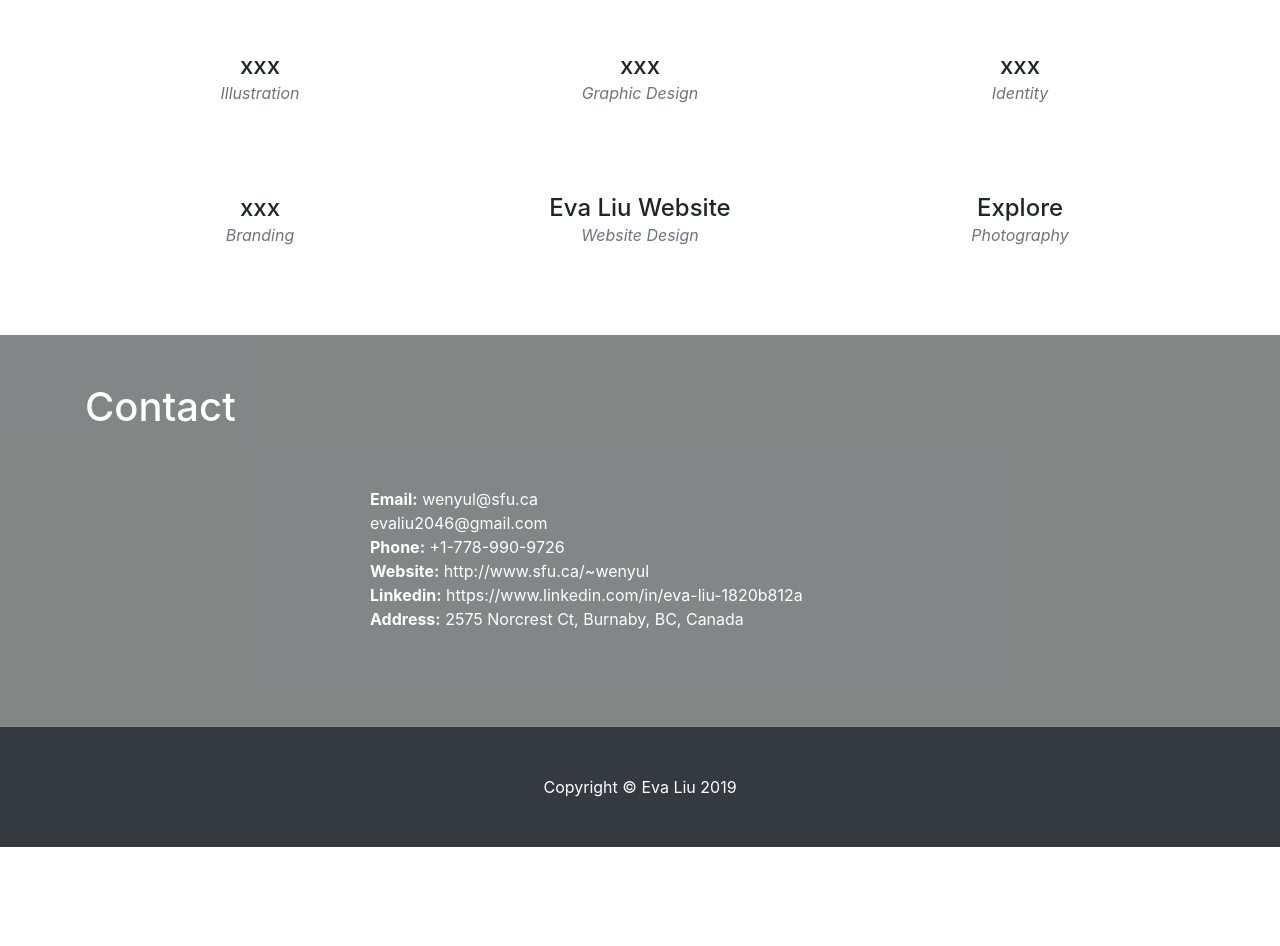
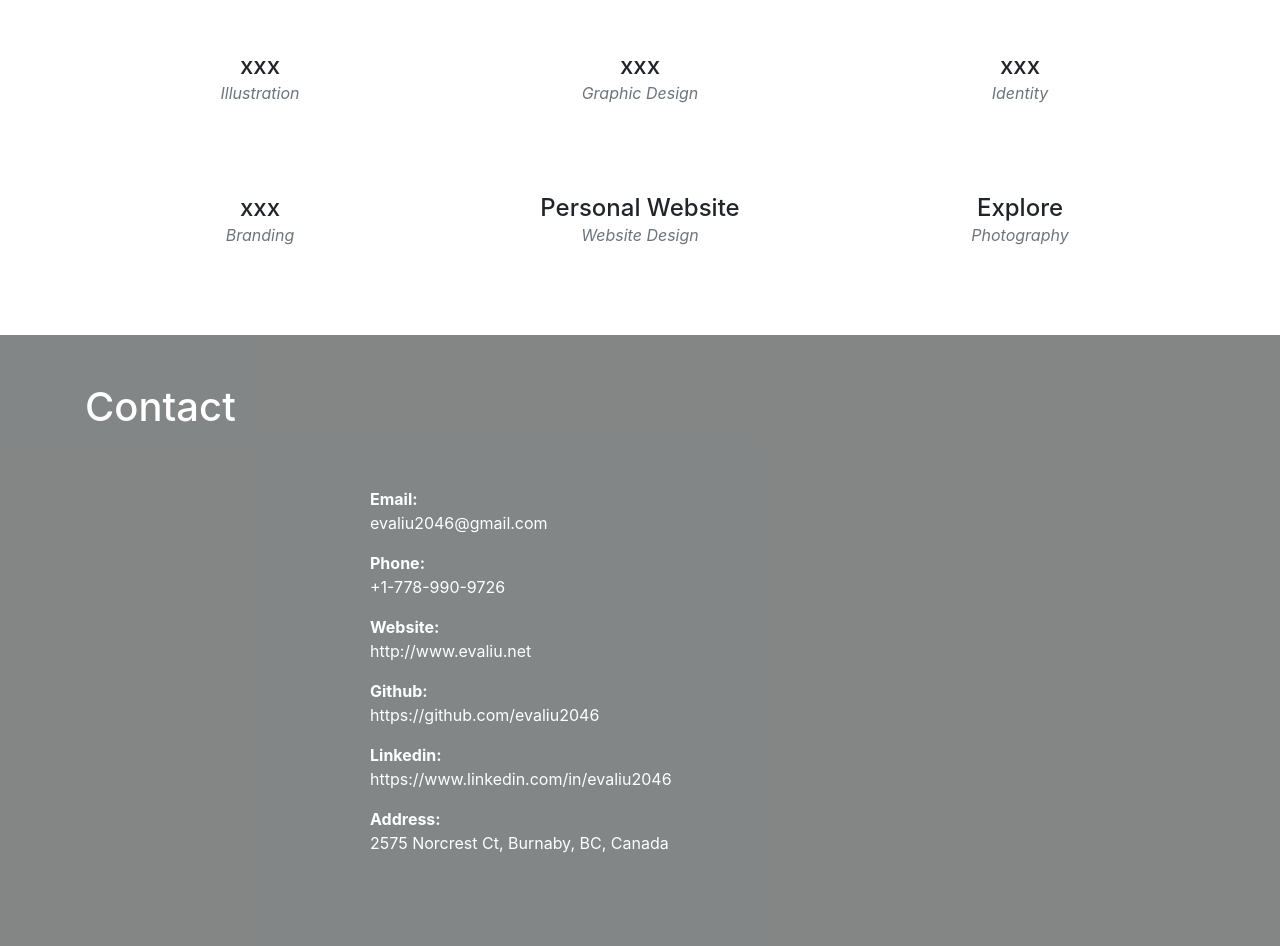
Before and after one commit to evaliu1/Personal_Website, a plain HTML site: page index.html in a window 1280 px wide. Shown: the part 2357-3303 px from the top of the page. Before the commit the page ends 3204 px from the top, so only its background shows below. Drawn offline with nearby package versions, Linux system fonts and the light colour scheme.

Commit message:
Add files via upload

```diff
--- a/index.html
+++ b/index.html
@@ -244,7 +244,7 @@
               <img class="img-fluid" src="images/portfolio/05-thumbnail.jpg" alt="">
             </a>
             <div class="portfolio-caption">
-              <h4>Eva Liu Website</h4>
+              <h4>Personal Website</h4>
               <p class="text-muted">Website Design</p>
             </div>
           </div>
@@ -281,12 +281,12 @@
 			</div>	<br />
 			<div class = "col-6">
 						<br /><br />
-				<strong>Email:</strong> wenyul@sfu.ca <br />
-				                        evaliu2046@gmail.com <br/>
-				<strong>Phone:</strong> +1-778-990-9726<br />
-				<strong>Website:</strong> http://www.sfu.ca/~wenyul <br />
-				<strong>Linkedin:</strong> https://www.linkedin.com/in/eva-liu-1820b812a <br />
-				<strong>Address:</strong> 2575 Norcrest Ct, Burnaby, BC, Canada <br />
+				<strong>Email:</strong> <p style="text-align:left">evaliu2046@gmail.com </p>
+				<strong>Phone:</strong> <p style="text-align:left">+1-778-990-9726 </p>
+				<strong>Website:</strong> <p style="text-align:left"><a href="http://www.evaliu.net" style="color: white">http://www.evaliu.net </a> </p>
+				<strong>Github:</strong> <p style="text-align:left"><a href="https://github.com/evaliu2046" style="color: white">https://github.com/evaliu2046 </a></p>
+				<strong>Linkedin:</strong> <p style="text-align:left"><a href="https://www.linkedin.com/in/evaliu2046" style="color: white"> https://www.linkedin.com/in/evaliu2046 </a></p>
+				<strong>Address:</strong> <p style="text-align:left">2575 Norcrest Ct, Burnaby, BC, Canada </p><br />
 				<br /><br />
 			</div>
 			<div class = "col-3">
```
Also changed, not shown: p2_web.html (+3 -1 lines), p3_photo.html (+7 -0 lines).
